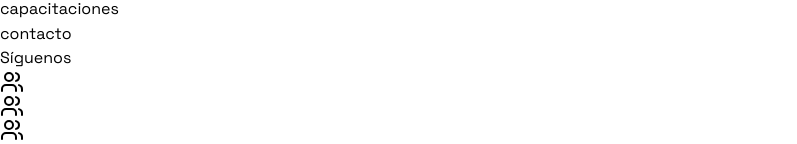
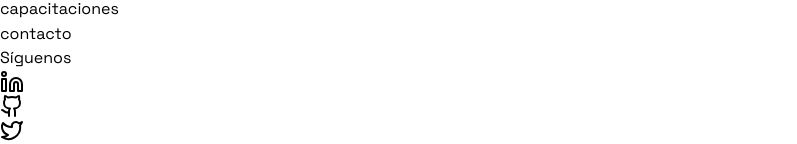
Before and after one commit to hcabrera12345/quinto-eje-web, a React (Vite) app: page / in a window 1280 px wide. Shown: the part 4850-4994 px from the top of the page, without its empty margins (0-797 px from the left). Built offline with nearby package versions, Linux system fonts and the light colour scheme.

Commit message:
Añadir logo y link de LinkedIn de Hernan en el footer

```diff
--- a/src/pages/Home.jsx
+++ b/src/pages/Home.jsx
@@ -1,5 +1,5 @@
 import React, { useState, useEffect, useRef } from 'react';
-import { Calendar, Mail, Phone, MapPin, Send, X, Menu, ChevronRight, Code, Cpu, Brain, LineChart, Users, BookOpen, CheckCircle2, ArrowRight, MessageSquare, MousePointer2, Clock } from 'lucide-react';
+import { Calendar, Mail, Phone, MapPin, Send, X, Menu, ChevronRight, Code, Cpu, Brain, LineChart, Users, BookOpen, CheckCircle2, ArrowRight, MessageSquare, MousePointer2, Clock, Linkedin, Twitter, Facebook, Instagram, Github } from 'lucide-react';
 import emailjs from '@emailjs/browser';
 import { initialConfig } from '../data/initialConfig';
 
@@ -1257,16 +1257,29 @@ const QuintoEjeInnovative = () => {
             <div>
               <h4 className="font-display font-bold text-white mb-3 sm:mb-4 text-sm sm:text-base">Síguenos</h4>
               <div className="flex gap-3 sm:gap-4">
-                {['LinkedIn', 'GitHub', 'Twitter'].map((social) => (
-                  <a
-                    key={social}
-                    href="#"
-                    className="w-10 h-10 sm:w-12 sm:h-12 bg-white/5 border border-white/10 rounded-lg sm:rounded-xl flex items-center justify-center hover:bg-cyan-500/20 hover:border-cyan-500/40 transition-all"
-                    title={social}
-                  >
-                    <Users className="w-4 h-4 sm:w-5 sm:h-5 text-gray-400" />
-                  </a>
-                ))}
+                <a
+                  href="https://www.linkedin.com/in/hernan-cabrera-pantoja-a75a66a2/"
+                  target="_blank"
+                  rel="noopener noreferrer"
+                  className="w-10 h-10 sm:w-12 sm:h-12 bg-white/5 border border-white/10 rounded-lg sm:rounded-xl flex items-center justify-center hover:bg-cyan-500/20 hover:border-cyan-500/40 transition-all"
+                  title="LinkedIn"
+                >
+                  <Linkedin className="w-4 h-4 sm:w-5 sm:h-5 text-gray-400" />
+                </a>
+                <a
+                  href="#"
+                  className="w-10 h-10 sm:w-12 sm:h-12 bg-white/5 border border-white/10 rounded-lg sm:rounded-xl flex items-center justify-center hover:bg-cyan-500/20 hover:border-cyan-500/40 transition-all"
+                  title="GitHub"
+                >
+                  <Github className="w-4 h-4 sm:w-5 sm:h-5 text-gray-400" />
+                </a>
+                <a
+                  href="#"
+                  className="w-10 h-10 sm:w-12 sm:h-12 bg-white/5 border border-white/10 rounded-lg sm:rounded-xl flex items-center justify-center hover:bg-cyan-500/20 hover:border-cyan-500/40 transition-all"
+                  title="Twitter"
+                >
+                  <Twitter className="w-4 h-4 sm:w-5 sm:h-5 text-gray-400" />
+                </a>
               </div>
             </div>
           </div>
```
